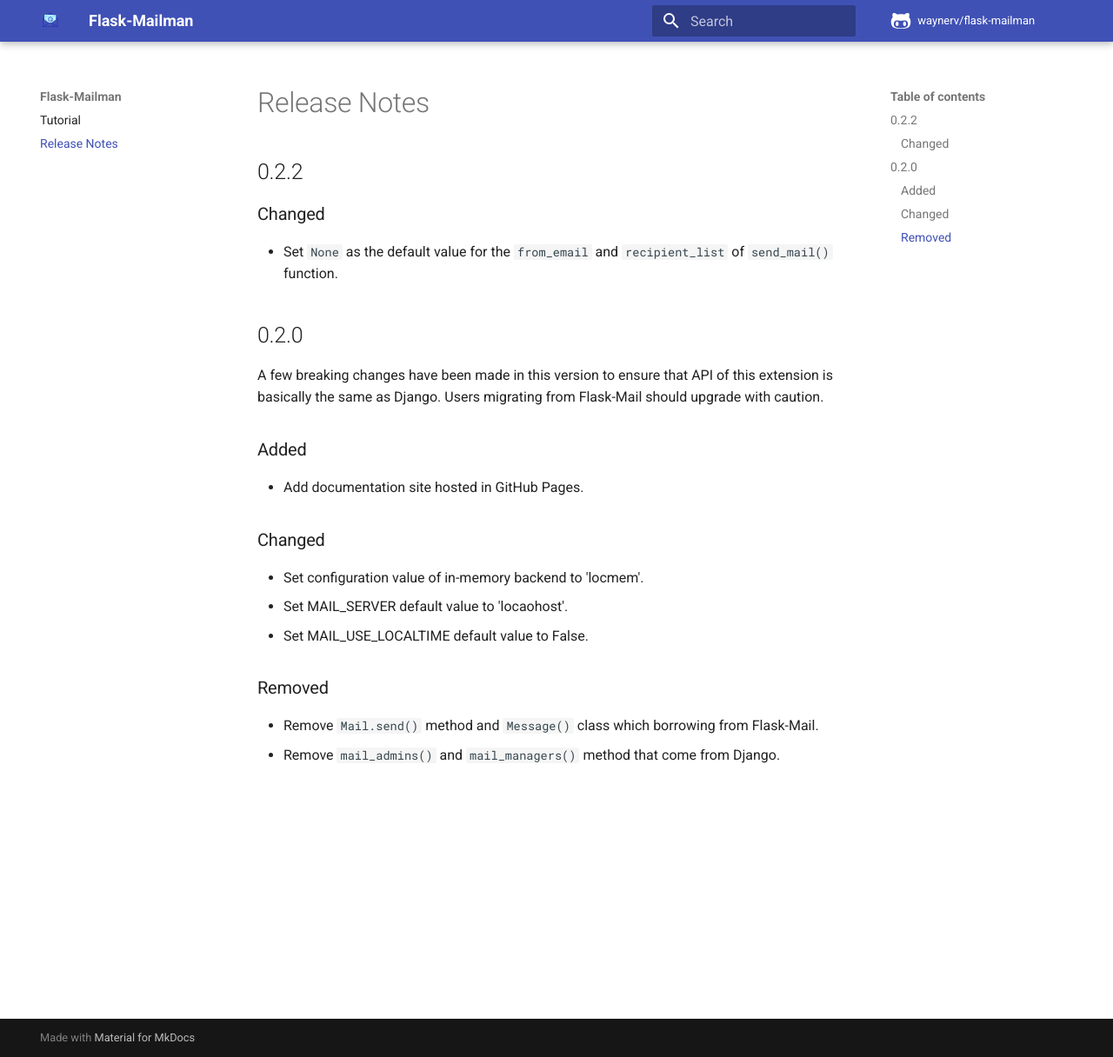
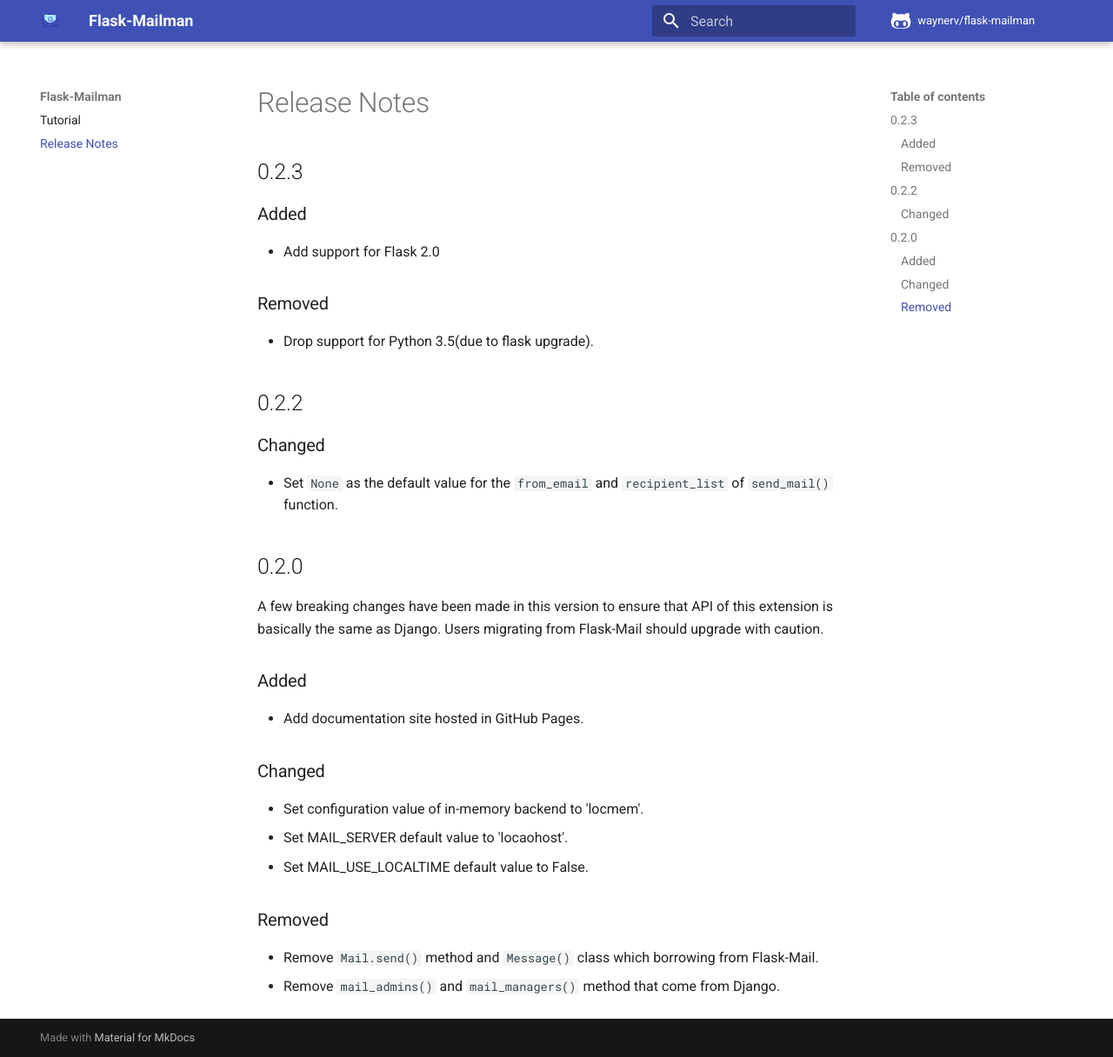
Before and after one commit to waynerv/flask-mailman, an MkDocs documentation site: the page built from docs/release-notes.md, in a window 1280 px wide and 1216 px high. Shown: the whole window at 87% size. Built offline with MkDocs 1.6.1 and Material for MkDocs 9.7.7, drawn with Linux system fonts in a browser that asks for light colours; comment, search, counter and statistics services are not loaded.

Commit message:
add flask2.0 support

```diff
--- a/docs/release-notes.md
+++ b/docs/release-notes.md
@@ -1,4 +1,14 @@
 # Release Notes
+
+## 0.2.3
+
+### Added
+
+- Add support for Flask 2.0
+
+### Removed
+
+- Drop support for Python 3.5(due to flask upgrade).
 
 ## 0.2.2
 
--- a/pyproject.toml
+++ b/pyproject.toml
@@ -1,6 +1,6 @@
 [tool.poetry]
 name = "Flask-Mailman"
-version = "0.2.2"
+version = "0.2.3"
 description = "Porting Django's email implementation to your Flask applications."
 authors = ["Waynerv <ampedee@gmail.com>"]
 license = "BSD-3-Clause"
@@ -22,8 +22,8 @@
     ]
 
 [tool.poetry.dependencies]
-python = "^3.5"
-flask = "^1.0"
+python = "^3.6"
+flask = ">= 1.0"
 
 
 [tool.poetry.dev-dependencies]
```
Also changed, not shown: 1 other file.
